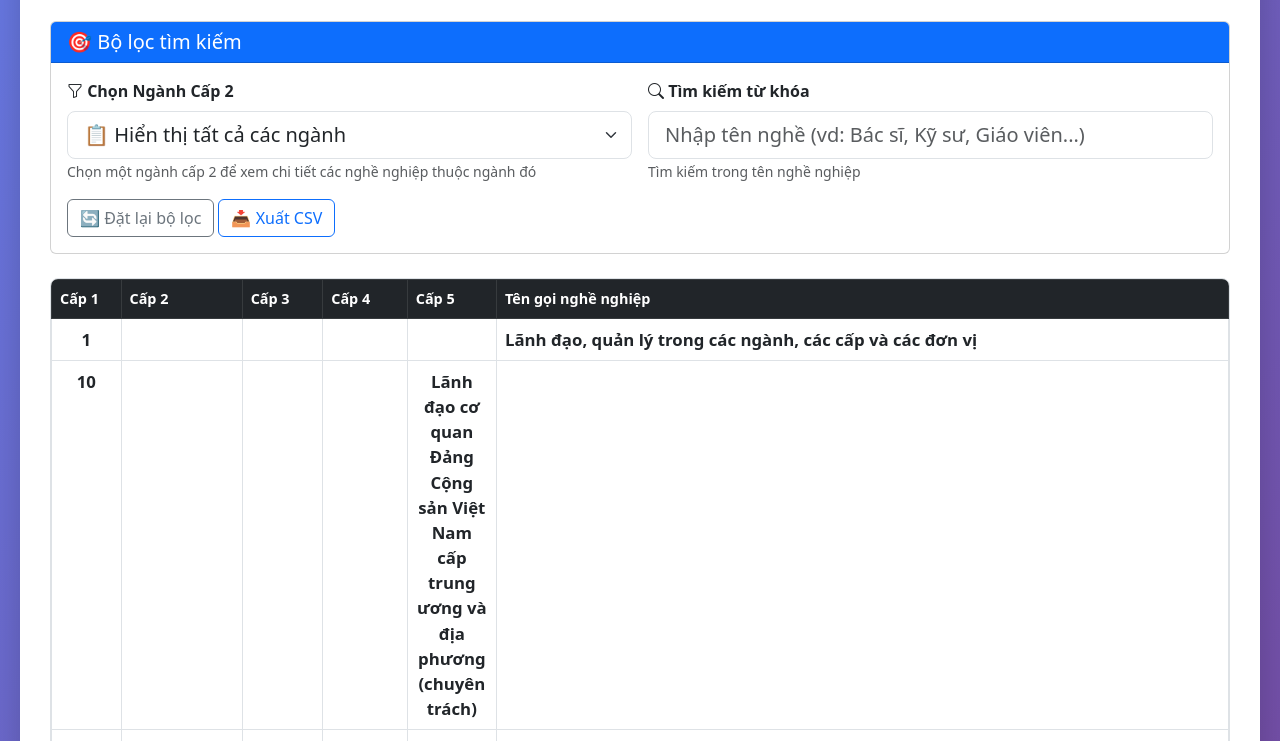
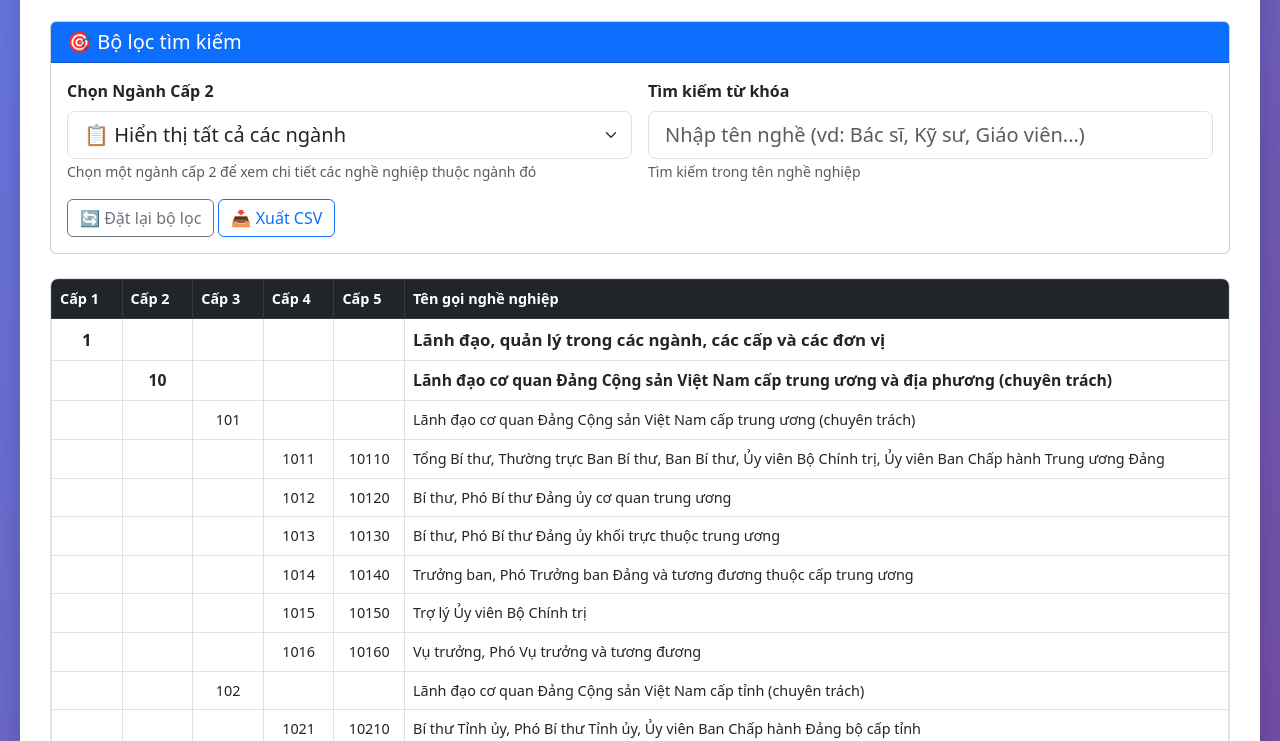
Before and after one commit to drtrune/tra_cuu_nghe_nghiep, a plain HTML site: page index.html in a window 1280 px wide. Shown: the part 279-1020 px from the top of the page. Drawn offline with nearby package versions, Linux system fonts and the light colour scheme.

Commit message:
Refactor index.html for clarity and simplification
Removed unnecessary icon elements from labels and improved code clarity by simplifying conditions in the data processing logic.

```diff
--- a/index.html
+++ b/index.html
@@ -129,7 +129,7 @@
                 <div class="row g-3">
                     <div class="col-md-6">
                         <label for="level2Select" class="form-label fw-bold">
-                            <i class="bi bi-funnel"></i> Chọn Ngành Cấp 2
+                            Chọn Ngành Cấp 2
                         </label>
                         <select class="form-select form-select-lg" id="level2Select" onchange="filterTable()">
                             <option value="all">📋 Hiển thị tất cả các ngành</option>
@@ -138,7 +138,7 @@
                     </div>
                     <div class="col-md-6">
                         <label for="searchInput" class="form-label fw-bold">
-                            <i class="bi bi-search"></i> Tìm kiếm từ khóa
+                            Tìm kiếm từ khóa
                         </label>
                         <input type="text" class="form-control form-control-lg" id="searchInput"
                                placeholder="Nhập tên nghề (vd: Bác sĩ, Kỹ sư, Giáo viên...)"
@@ -188,19 +188,17 @@
 
 <script>
     let parsedData = [];
-    let level2Map = new Map(); // Map để lưu thông tin Cấp 2
+    let level2Map = new Map();
     let allData = {
         level1Count: 0,
         level2Count: 0,
         totalRecords: 0
     };
 
-    // Tự động tải dữ liệu khi trang load
     window.onload = function() {
         loadDataFromFile();
     };
 
-    // Hàm tải dữ liệu từ file data.txt
     async function loadDataFromFile() {
         try {
             const response = await fetch('data.txt');
@@ -222,7 +220,6 @@
         }
     }
 
-    // Hàm xử lý dữ liệu
     function processData(rawText) {
         const lines = rawText.split('\n');
         parsedData = [];
@@ -231,13 +228,14 @@
         let currentLevel1 = null;
         let currentLevel2 = null;
 
-        // Bỏ qua dòng tiêu đề
         for (let i = 1; i < lines.length; i++) {
-            const line = lines[i].trim();
-            if (!line) continue;
+            const line = lines[i];
+            if (!line || line.trim() === '') continue;
 
+            // KHÔNG trim() trước split('\t') để giữ nguyên cấu trúc tab
             const cols = line.split('\t');
 
+            // Chỉ trim giá trị bên trong mỗi cột
             const c1 = cols[0] ? cols[0].trim() : "";
             const c2 = cols[1] ? cols[1].trim() : "";
             const c3 = cols[2] ? cols[2].trim() : "";
@@ -246,14 +244,13 @@
             const name = cols[5] ? cols[5].trim() : "";
 
             // Cập nhật context
-            if (c1) {
+            if (c1 && !c2) {
                 currentLevel1 = c1;
                 currentLevel2 = null;
                 allData.level1Count++;
             }
-            if (c2) {
+            if (c2 && !c3) {
                 currentLevel2 = c2;
-                // Lưu thông tin Cấp 2 vào Map
                 if (!level2Map.has(c2)) {
                     level2Map.set(c2, {
                         code: c2,
@@ -268,16 +265,19 @@
                 c1, c2, c3, c4, c5, name,
                 level1Context: currentLevel1,
                 level2Context: currentLevel2,
-                isLevel1: c1 && !c2,
-                isLevel2: c2 && !c3,
-                isLevel3: c3 && !c4,
-                isLevel4: c4 && !c5,
-                isLevel5: c5 ? true : false
+                isLevel1: (c1 && !c2 && !c3 && !c4 && !c5),
+                isLevel2: (c2 && !c3 && !c4 && !c5),
+                isLevel3: (c3 && !c4 && !c5),
+                isLevel4: (c4 && !c5),
+                isLevel5: (c5 ? true : false)
             };
 
             parsedData.push(row);
             allData.totalRecords++;
         }
+
+        console.log('Đã tải:', allData);
+        console.log('Dòng đầu:', parsedData.slice(0, 5));
 
         populateLevel2Select();
         updateStats();
@@ -285,25 +285,21 @@
         filterTable();
     }
 
-    // Hiển thị nội dung chính
     function showMainContent() {
         document.getElementById('loading').style.display = 'none';
         document.getElementById('mainContent').style.display = 'block';
     }
 
-    // Cập nhật thống kê
     function updateStats() {
         document.getElementById('totalRecords').textContent = allData.totalRecords;
         document.getElementById('level1Count').textContent = allData.level1Count;
         document.getElementById('level2Count').textContent = allData.level2Count;
     }
 
-    // Đổ dữ liệu vào dropdown Cấp 2
     function populateLevel2Select() {
         const select = document.getElementById('level2Select');
         select.innerHTML = '<option value="all">📋 Hiển thị tất cả các ngành</option>';
 
-        // Chuyển Map thành Array và sắp xếp theo mã
         const sortedList = Array.from(level2Map.values()).sort((a, b) => {
             return parseInt(a.code) - parseInt(b.code);
         });
@@ -316,7 +312,6 @@
         });
     }
 
-    // Hàm lọc và hiển thị bảng
     function filterTable() {
         const selectedL2 = document.getElementById('level2Select').value;
         const keyword = document.getElementById('searchInput').value.toLowerCase().trim();
@@ -324,42 +319,27 @@
         tbody.innerHTML = '';
 
         let displayCount = 0;
-        let shouldIncludeRow = false;
-        let currentL2Context = null;
 
         parsedData.forEach(row => {
-            // Cập nhật context Cấp 2
-            if (row.c2) {
-                currentL2Context = row.c2;
-            } else if (row.c1) {
-                currentL2Context = null;
-            }
+            let matchLevel2 = false;
 
-            // Logic lọc theo Cấp 2
-            let matchLevel2 = false;
             if (selectedL2 === 'all') {
                 matchLevel2 = true;
             } else {
-                // Hiển thị dòng nếu:
-                // 1. Là dòng Cấp 1 chứa Cấp 2 được chọn
                 if (row.isLevel1) {
-                    // Kiểm tra xem Cấp 1 này có chứa Cấp 2 được chọn không
                     const hasSelectedL2 = parsedData.some(r =>
                         r.level1Context === row.c1 && r.c2 === selectedL2
                     );
                     matchLevel2 = hasSelectedL2;
                 }
-                // 2. Là chính dòng Cấp 2 được chọn
-                else if (row.c2 === selectedL2) {
+                else if (row.c2 === selectedL2 && row.isLevel2) {
                     matchLevel2 = true;
                 }
-                // 3. Thuộc về Cấp 2 được chọn
-                else if (currentL2Context === selectedL2) {
+                else if (row.level2Context === selectedL2) {
                     matchLevel2 = true;
                 }
             }
 
-            // Logic tìm kiếm từ khóa
             let matchKeyword = true;
             if (keyword) {
                 matchKeyword = row.name.toLowerCase().includes(keyword) ||
@@ -370,11 +350,9 @@
                               row.c5.includes(keyword);
             }
 
-            // Hiển thị dòng nếu thỏa mãn cả 2 điều kiện
             if (matchLevel2 && matchKeyword) {
                 const tr = document.createElement('tr');
 
-                // Áp dụng class theo cấp
                 if (row.isLevel1) {
                     tr.className = "level-1-row";
                 } else if (row.isLevel2) {
@@ -383,7 +361,6 @@
                     tr.className = "level-3-row";
                 }
 
-                // Highlight từ khóa tìm kiếm
                 let displayName = row.name;
                 if (keyword && matchKeyword) {
                     const regex = new RegExp(`(${keyword})`, 'gi');
@@ -408,14 +385,12 @@
         document.getElementById('displayCount').textContent = displayCount;
     }
 
-    // Đặt lại bộ lọc
     function resetFilter() {
         document.getElementById('level2Select').value = 'all';
         document.getElementById('searchInput').value = '';
         filterTable();
     }
 
-    // Xuất CSV
     function exportToCSV() {
         let csv = 'Cấp 1,Cấp 2,Cấp 3,Cấp 4,Cấp 5,Tên nghề nghiệp\n';
 
@@ -424,14 +399,12 @@
             const cols = row.querySelectorAll('td');
             const rowData = Array.from(cols).map(col => {
                 let text = col.textContent.trim();
-                // Escape quotes
                 text = text.replace(/"/g, '""');
                 return `"${text}"`;
             });
             csv += rowData.join(',') + '\n';
         });
 
-        // Tạo file download
         const blob = new Blob(['\ufeff' + csv], { type: 'text/csv;charset=utf-8;' });
         const link = document.createElement('a');
         const url = URL.createObjectURL(blob);
@@ -444,8 +417,5 @@
     }
 </script>
 
-<!-- Bootstrap Icons (optional) -->
-<link rel="stylesheet" href="https://cdn.jsdelivr.net/npm/bootstrap-icons@1.10.0/font/bootstrap-icons.css">
-
 </body>
 </html>
```
